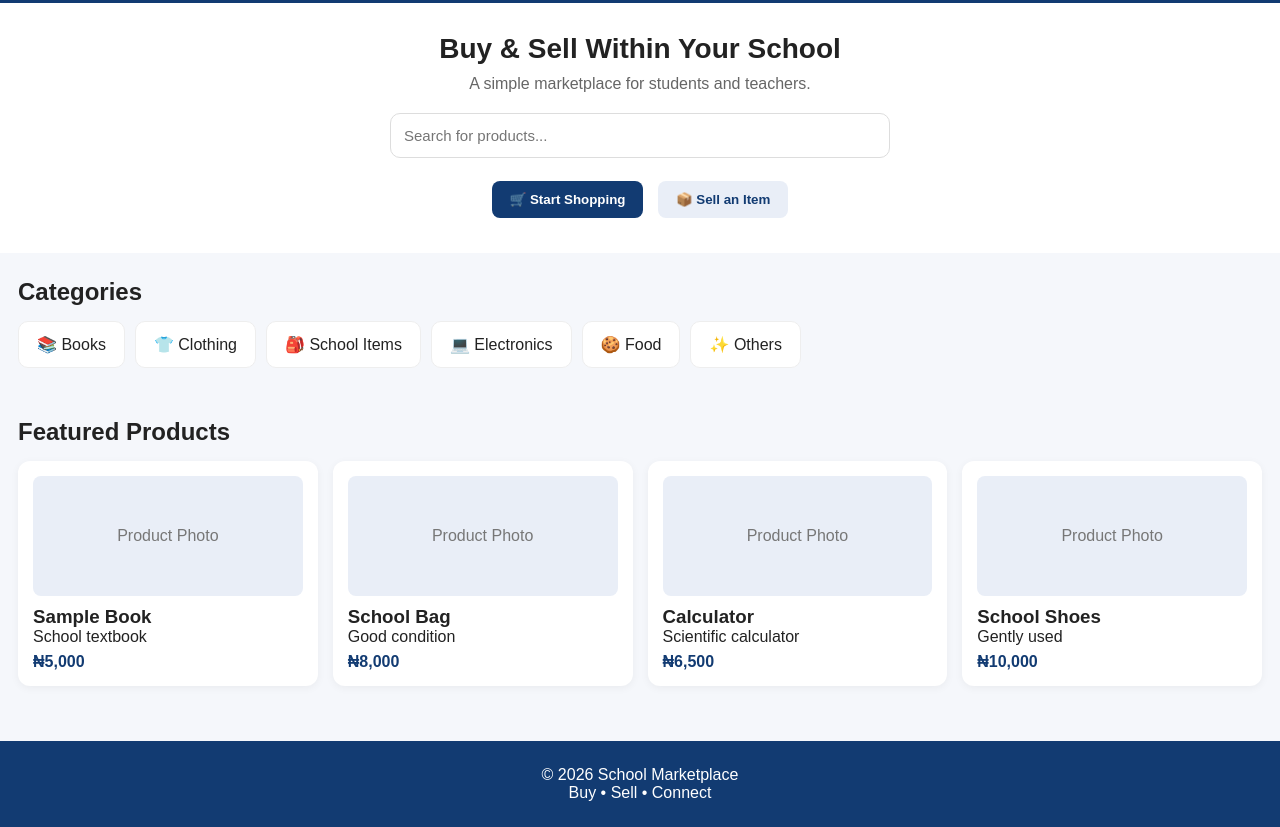
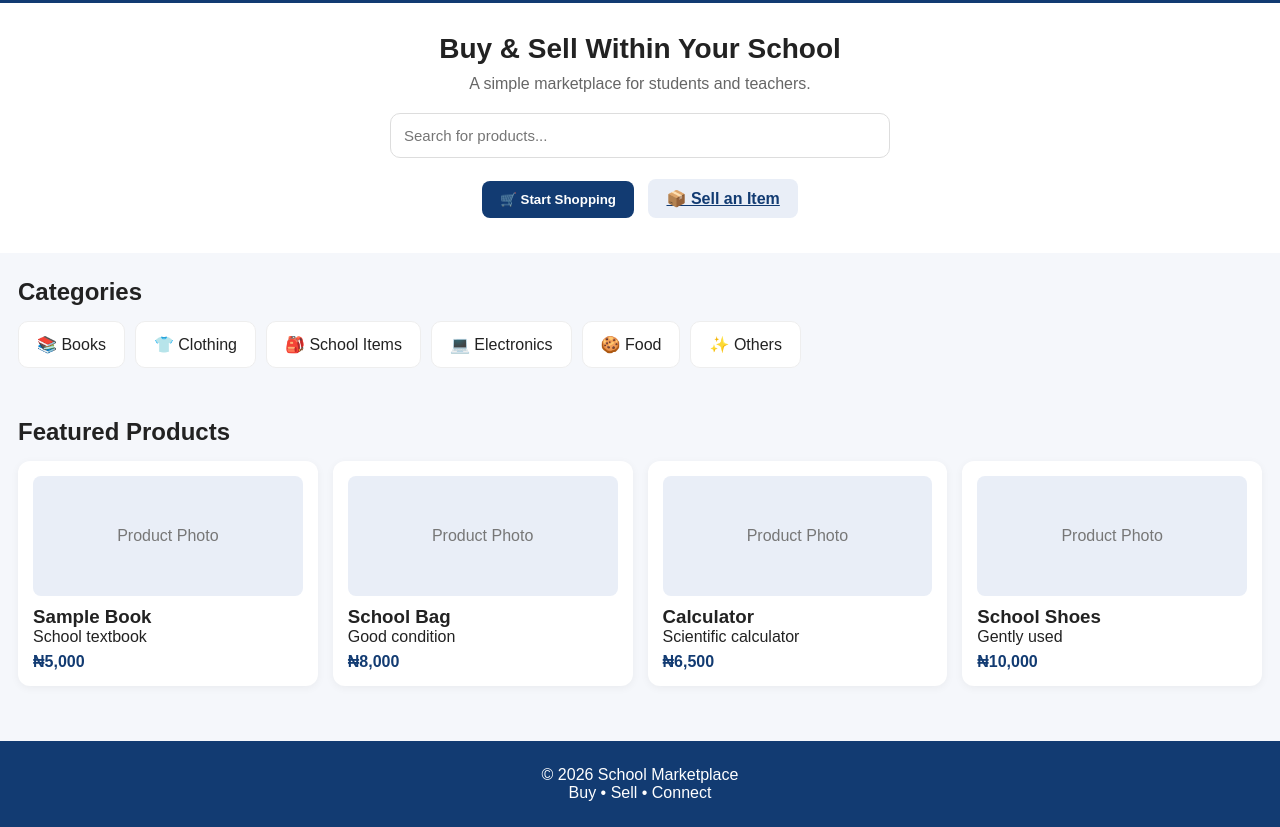
Before and after one commit to Kllaxxic/The-Website, a plain HTML site: page index.html in a window 1280 px wide. Shown: the part 69-896 px from the top of the page. Drawn offline with Linux system fonts and the light colour scheme.

Commit message:
Update index.html

```diff
--- a/index.html
+++ b/index.html
@@ -182,7 +182,7 @@
 
   <div class="buttons">
     <button class="btn buy">🛒 Start Shopping</button>
-    <button class="btn sell">📦 Sell an Item</button>
+    <a href="sell.html" class="btn sell">📦 Sell an Item</a>
   </div>
 </section>
 
```
